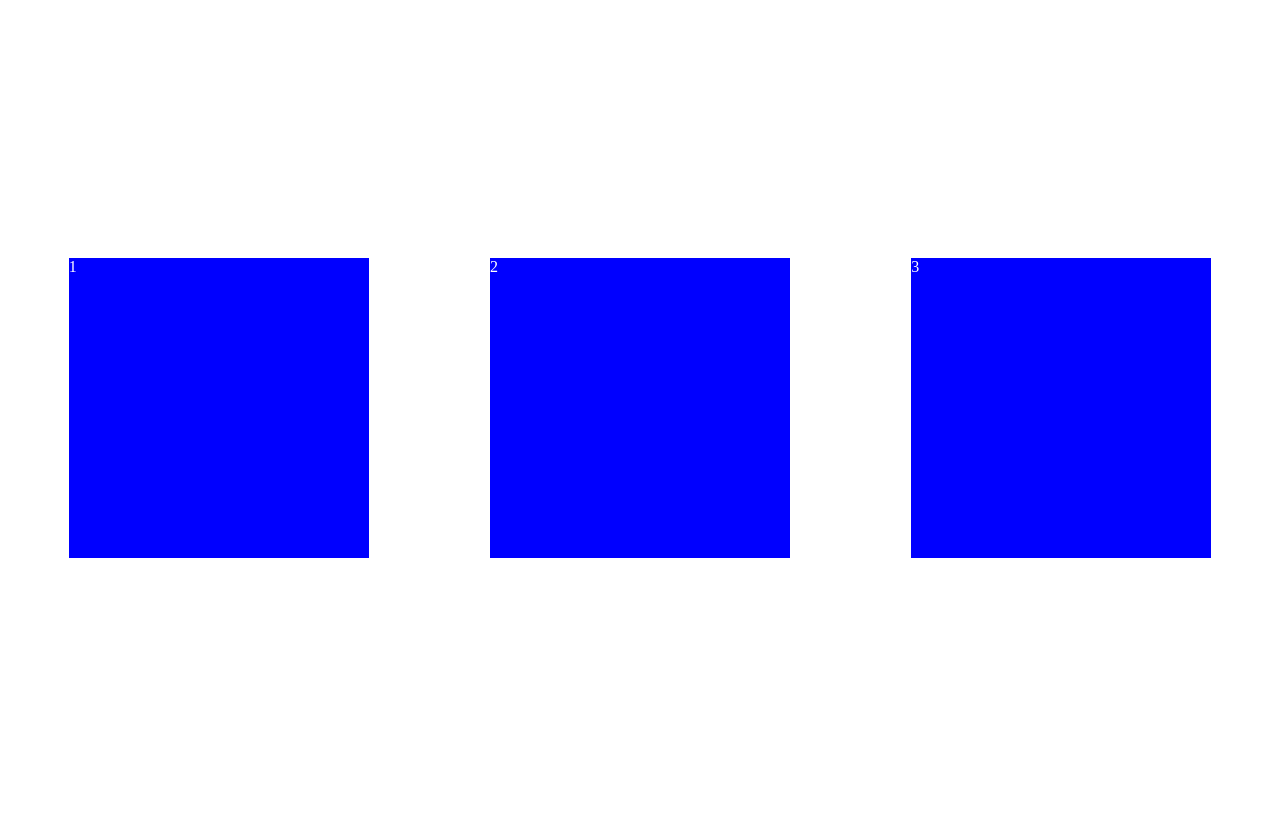
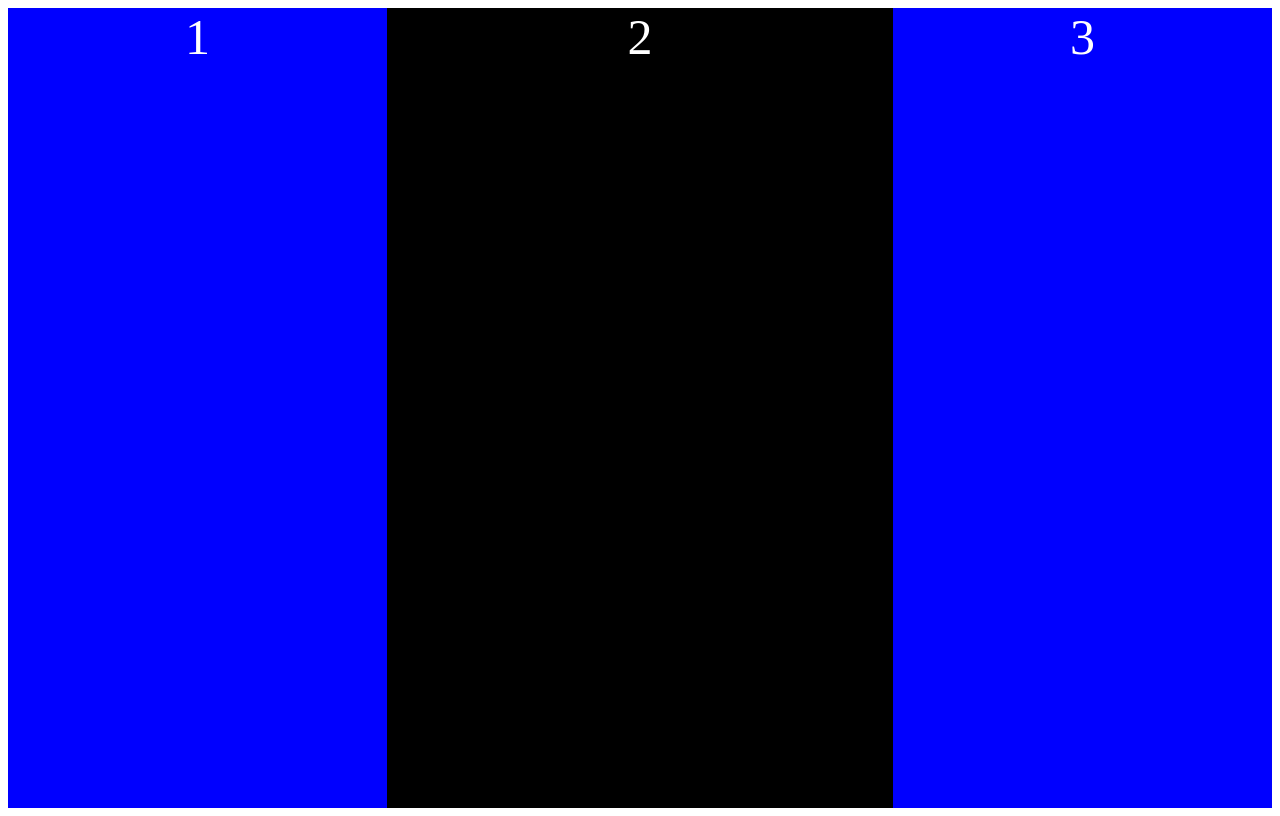
Before and after one commit to adityasharma2020/FJP-DSA_DEV_LEVELUP, a PHP site: page / in a window 1280 px wide. Run offline with PHP 8.4, Linux system fonts and the light colour scheme.

Commit message:
grid and flexbox

```diff
--- a/online_projects/CSS layouts/index.html
+++ b/online_projects/CSS layouts/index.html
@@ -8,8 +8,13 @@
     <title>Document</title>
 </head>
 <body>
-        <div class="box">1</div>
-        <div class="box">2</div>
-        <div class="box">3</div>
+    <div class="father">
+        <div class="child">1</div>
+        <div class="child">2</div>
+        <div class="child">3</div>
+        <!-- <div class="child">4</div>
+        <div class="child">5</div>
+        <div class="child">6</div> -->
+    </div>
 </body>
 </html>
--- a/online_projects/CSS layouts/style.css
+++ b/online_projects/CSS layouts/style.css
@@ -1,18 +1,41 @@
-body{
+.father{
     display:flex;
-    flex-direction: row;
-    justify-content: space-around;
-    align-items: center;
-    height: 100vh ;
+
+    /* flex-direction: column; */
+    justify-content:;
+    /* align-content:space-around; */
+    width: 100%;
+    /* flex-wrap: wrap; */
+    height: 100vh;
 }
 
-.box{
+
+.child{
     background: blue;
-    width: 300px;
-    height: 300px;
-    display:inline-block;
+    /* width: 350px;
+    height: 300px; */
+   flex-basis: 30%;
     color:white;
+    font-size: 50px;
+    display: flex;
+    justify-content: center;
+    align-items:
+
 }
+.child:nth-child(2){
+    background-color: black;
+    flex-grow: 1;
+
+}
+
+
+/* .child:nth-child(2){
+    align-self: center;
+    order: 3;
+}
+.child:nth-child(3){
+    order: 1;
+} */
 
 /* .box:nth-child(3){
     margin-left: 500px;
```
